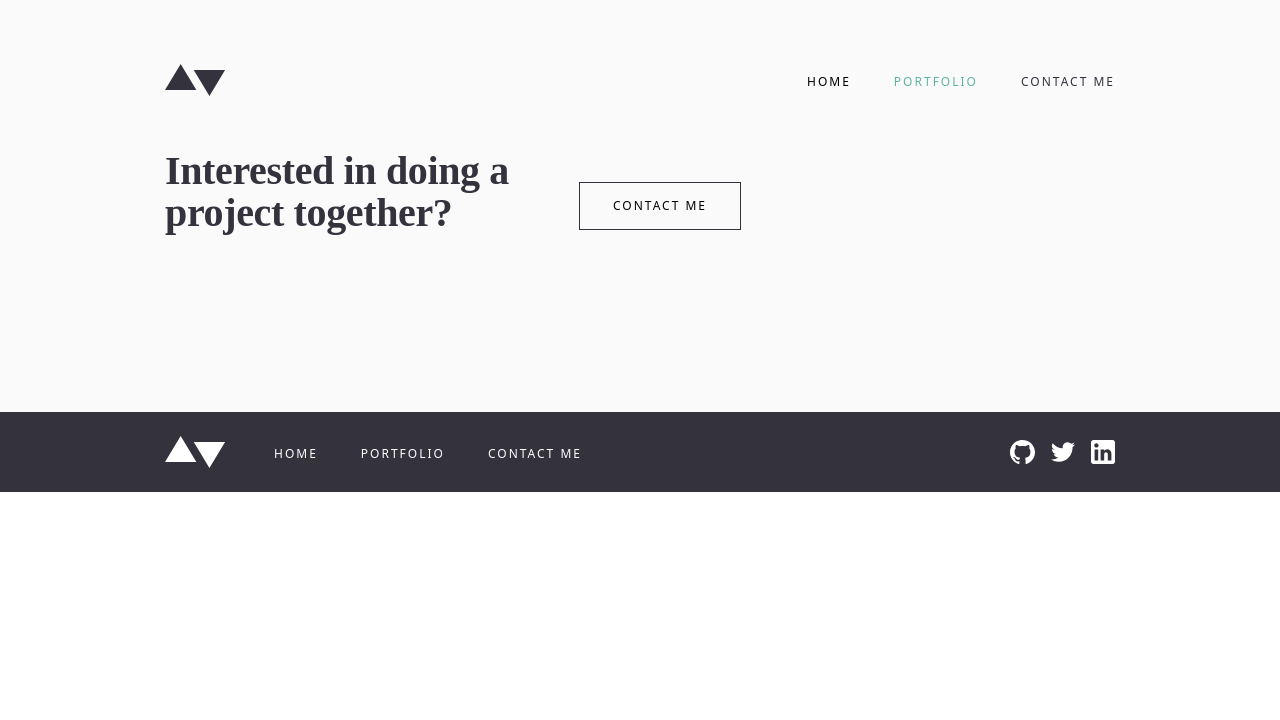
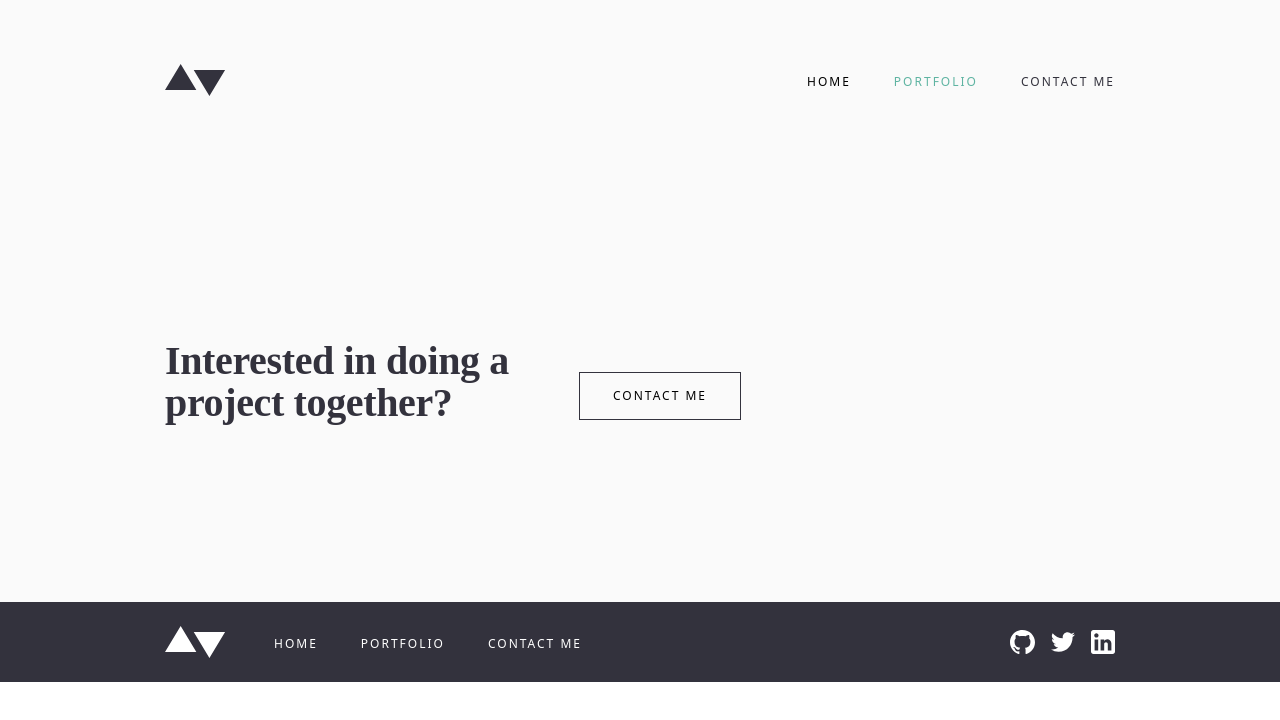
Before and after one commit to stephjoseph/portfolio-website, a React (Vite) app: page /portfolio in a window 1280 px wide. Shown: the top 720 px of the page. Built offline with nearby package versions, Linux system fonts and the light colour scheme; a web font is replaced by a local one.

Commit message:
Update Main.jsx

```diff
--- a/src/components/portfolio/Main.jsx
+++ b/src/components/portfolio/Main.jsx
@@ -3,7 +3,7 @@ import CTA from "../CTA";
 
 const Main = () => {
   return (
-    <main>
+    <main className="flex w-full max-w-[40rem] flex-col gap-[7.188rem] md:mt-[2.938rem] md:max-w-[64rem] md:gap-24 xl:mt-10 xl:max-w-[96rem] xl:gap-[9.375rem]">
       <Projects />
       <CTA />
     </main>
```
